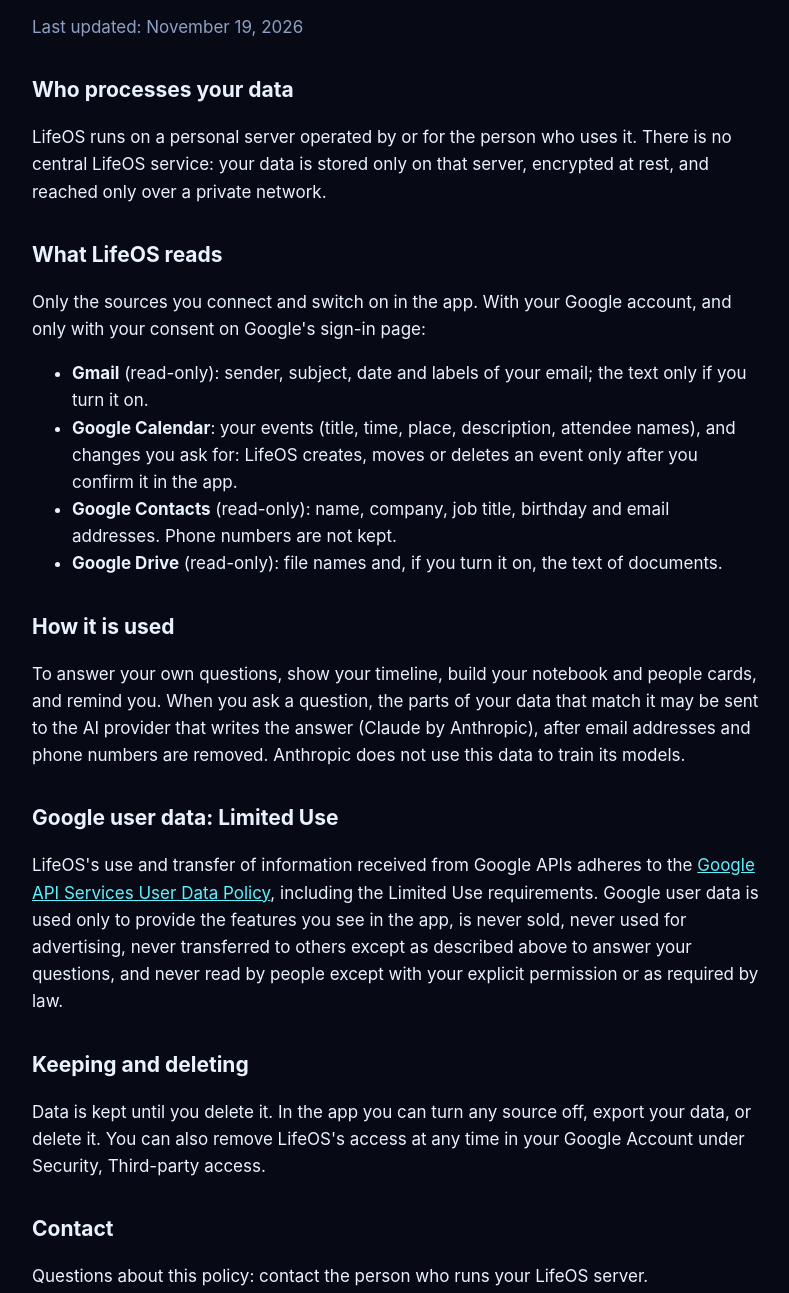
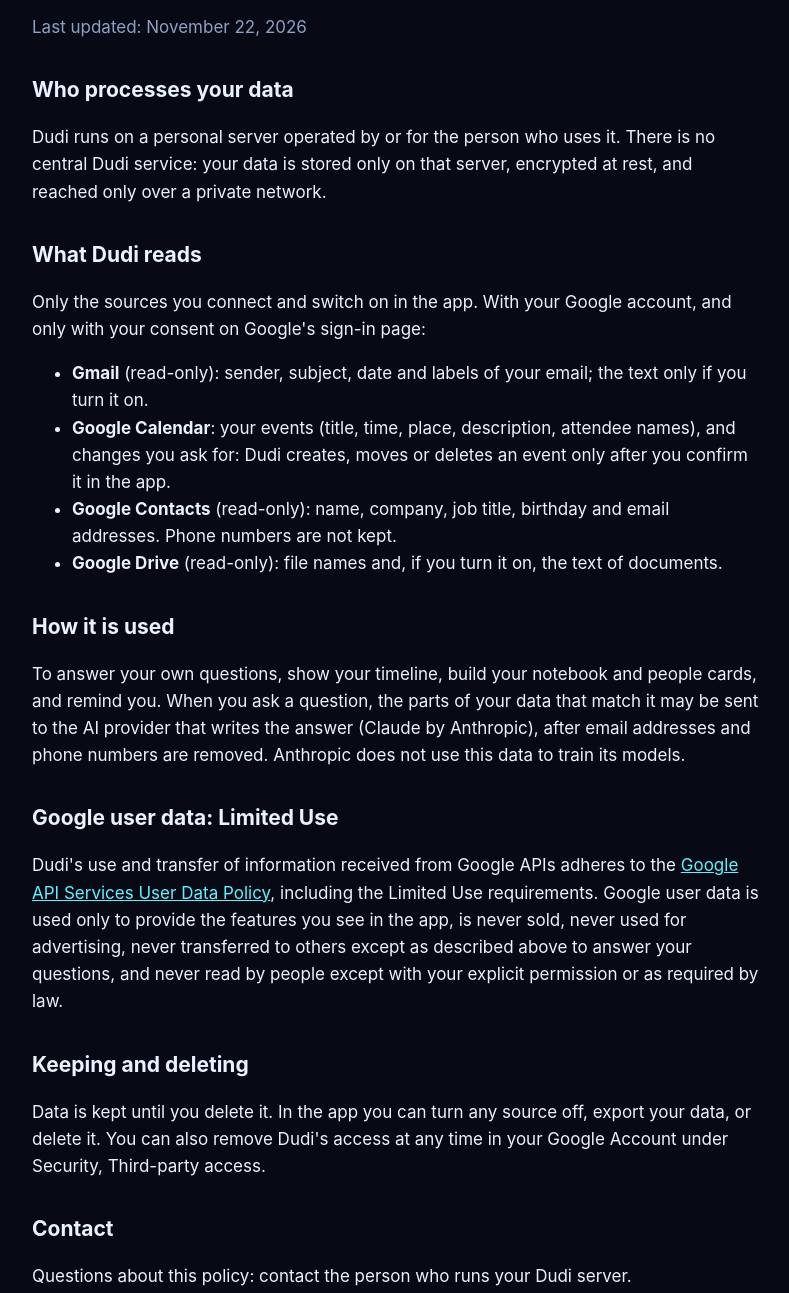
Before and after one commit to arye2747/lifeos-site, a plain HTML site: page privacy.html in a window 1280 px wide. Shown: the part 115-1408 px from the top of the page, without its empty margins (244-1033 px from the left). Drawn offline with Linux system fonts and the light colour scheme.

Commit message:
The app is now called Dudi

```diff
--- a/privacy.html
+++ b/privacy.html
@@ -1,18 +1,18 @@
 <!doctype html>
 <html lang="en"><head><meta charset="utf-8"><meta name="viewport" content="width=device-width, initial-scale=1">
-<title>LifeOS Privacy</title><link rel="stylesheet" href="style.css"></head>
+<title>Dudi Privacy</title><link rel="stylesheet" href="style.css"></head>
 <body><main>
 <h1>Privacy policy</h1>
-<p class="muted">Last updated: November 19, 2026</p>
+<p class="muted">Last updated: November 22, 2026</p>
 
 <h2>Who processes your data</h2>
-<p>LifeOS runs on a personal server operated by or for the person who uses it. There is no central LifeOS service: your data is stored only on that server, encrypted at rest, and reached only over a private network.</p>
+<p>Dudi runs on a personal server operated by or for the person who uses it. There is no central Dudi service: your data is stored only on that server, encrypted at rest, and reached only over a private network.</p>
 
-<h2>What LifeOS reads</h2>
+<h2>What Dudi reads</h2>
 <p>Only the sources you connect and switch on in the app. With your Google account, and only with your consent on Google's sign-in page:</p>
 <ul>
 <li><b>Gmail</b> (read-only): sender, subject, date and labels of your email; the text only if you turn it on.</li>
-<li><b>Google Calendar</b>: your events (title, time, place, description, attendee names), and changes you ask for: LifeOS creates, moves or deletes an event only after you confirm it in the app.</li>
+<li><b>Google Calendar</b>: your events (title, time, place, description, attendee names), and changes you ask for: Dudi creates, moves or deletes an event only after you confirm it in the app.</li>
 <li><b>Google Contacts</b> (read-only): name, company, job title, birthday and email addresses. Phone numbers are not kept.</li>
 <li><b>Google Drive</b> (read-only): file names and, if you turn it on, the text of documents.</li>
 </ul>
@@ -21,11 +21,11 @@
 <p>To answer your own questions, show your timeline, build your notebook and people cards, and remind you. When you ask a question, the parts of your data that match it may be sent to the AI provider that writes the answer (Claude by Anthropic), after email addresses and phone numbers are removed. Anthropic does not use this data to train its models.</p>
 
 <h2>Google user data: Limited Use</h2>
-<p>LifeOS's use and transfer of information received from Google APIs adheres to the <a href="https://developers.google.com/terms/api-services-user-data-policy">Google API Services User Data Policy</a>, including the Limited Use requirements. Google user data is used only to provide the features you see in the app, is never sold, never used for advertising, never transferred to others except as described above to answer your questions, and never read by people except with your explicit permission or as required by law.</p>
+<p>Dudi's use and transfer of information received from Google APIs adheres to the <a href="https://developers.google.com/terms/api-services-user-data-policy">Google API Services User Data Policy</a>, including the Limited Use requirements. Google user data is used only to provide the features you see in the app, is never sold, never used for advertising, never transferred to others except as described above to answer your questions, and never read by people except with your explicit permission or as required by law.</p>
 
 <h2>Keeping and deleting</h2>
-<p>Data is kept until you delete it. In the app you can turn any source off, export your data, or delete it. You can also remove LifeOS's access at any time in your Google Account under Security, Third-party access.</p>
+<p>Data is kept until you delete it. In the app you can turn any source off, export your data, or delete it. You can also remove Dudi's access at any time in your Google Account under Security, Third-party access.</p>
 
 <h2>Contact</h2>
-<p>Questions about this policy: contact the person who runs your LifeOS server.</p>
+<p>Questions about this policy: contact the person who runs your Dudi server.</p>
 </main></body></html>
```
Also changed, not shown: index.html (+3 -3 lines).
